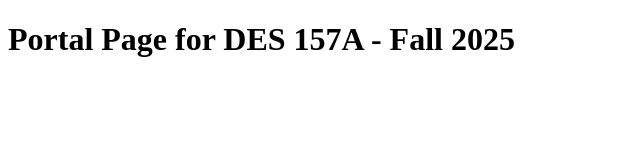
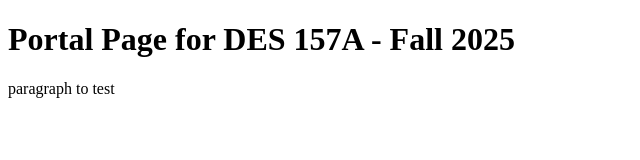
Before and after one commit to pipeD0wn/des157A, a plain HTML site: page index.html in a window 1280 px wide. Shown: the whole page, without its empty margins (0-640 px from the left). Drawn offline with Linux system fonts and the light colour scheme.

Commit message:
added paragraph

```diff
--- a/index.html
+++ b/index.html
@@ -7,5 +7,7 @@
 </head>
 <body>
     <h1>Portal Page for DES 157A - Fall 2025</h1>
+
+    <p>paragraph to test</p>
 </body>
 </html>
```
